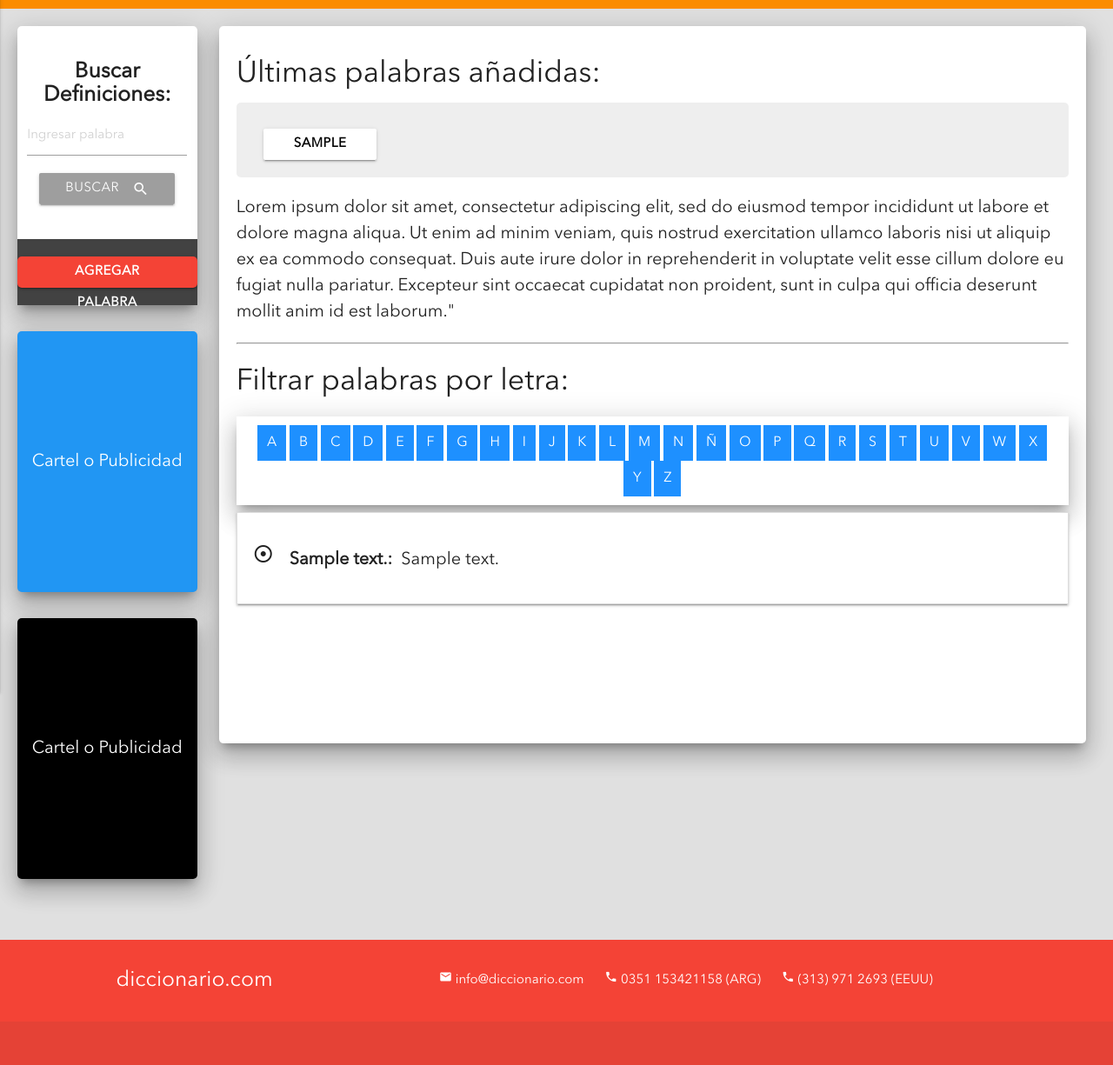
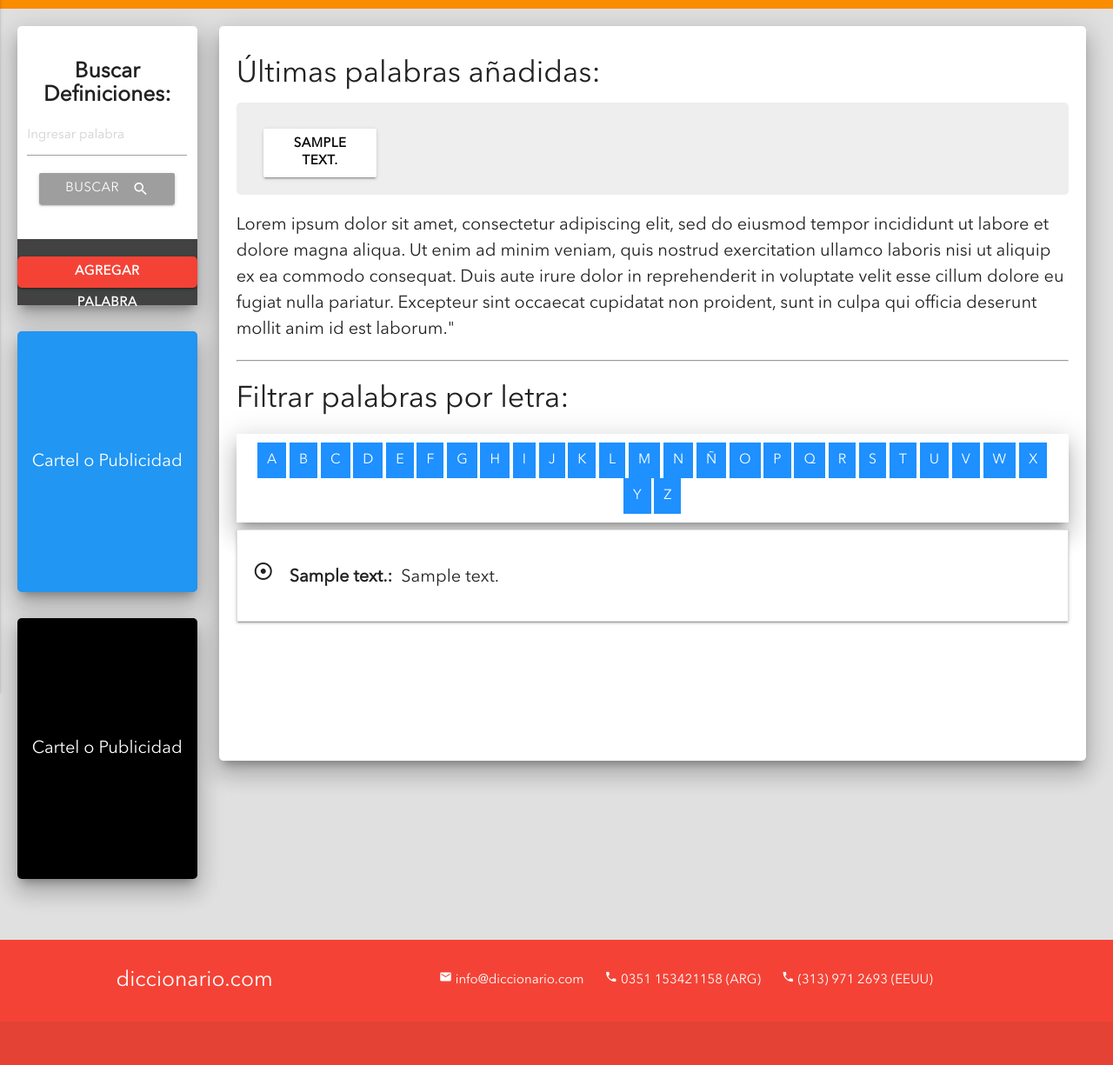
Before and after one commit to santimarro/diccionario_ffyh, a Django app: page /search/ in a window 1280 px wide. Shown: the part 64-1289 px from the top of the page at 87% size. Run offline with Django 3.2, Linux system fonts and the light colour scheme; tables that the repository leaves empty hold one stand-in row (values such as "Sample post"); some libraries are stand-ins or nearby versions.

Commit message:
botones dos lineas

```diff
--- a/diccionario/search/templates/search/index.html
+++ b/diccionario/search/templates/search/index.html
@@ -2,6 +2,14 @@
 
 <style>
   /*the container must be positioned relative:*/
+
+  .btn2 {
+      height: auto;
+      min-height: 20px;
+      line-height: 20px;
+      padding-top: 8px;
+      padding-bottom: 8px;
+  }
 
   .autocomplete {
     position: relative;
@@ -81,7 +89,7 @@
         </div>
         {% if request.user.is_superuser %}
         <div class="center-align grey darken-3">
-          <a class="btn red rcorners3" href="/search/approve/" style="margin-top:20px; margin-bottom:20px;"><b>Aprobar Palabras</b></a>
+          <a class="btn green rcorners3" href="/search/approve/" style="margin-top:20px; margin-bottom:20px;"><b>Aprobar Palabras</b></a>
         </div>
         {% endif %}
       </div>
@@ -100,7 +108,7 @@
         <h4 class="left-align">Últimas palabras añadidas:</h4> {% if latest_word_list %}
         <div class="row center-align grey lighten-3 rcorners3" style="padding: 20px; width:100%;">
           {% for word in latest_word_list %}
-          <div class="col l2"><a href="{% url 'search:detail' word.id %}" style="margin-top:10px;" class="white black-text btn waves-effect waves-light"><b>{{ word.word_text }}</b></a></div>
+          <div class="col l2"><a href="{% url 'search:detail' word.id %}" style="margin-top:10px;" class="white black-text btn2 btn waves-effect waves-light"><b>{{ word.word_text }}</b></a></div>
           {% endfor %}
         </div>
         {% else %}
--- a/diccionario/search/templates/search/new_word.html
+++ b/diccionario/search/templates/search/new_word.html
@@ -21,11 +21,6 @@
         <div class="center-align grey darken-3">
           <a class="btn red rcorners3" href="/search/new/" style="margin-top:20px; margin-bottom:20px;"><b>Agregar Palabra</b></a>
         </div>
-       {% if request.user.is_superuser %}
-        <div class="center-align grey darken-3">
-          <a class="btn red rcorners3" href="/search/approve/" style="margin-top:20px; margin-bottom:20px;"><b>Aprobar Palabras</b></a>
-        </div>
-        {% endif %}
       </div>
 
       <div class="blue  z-depth-5 rcorners3 hide-on-med-and-down" style="margin-top:30px; min-height:300px;">
```
